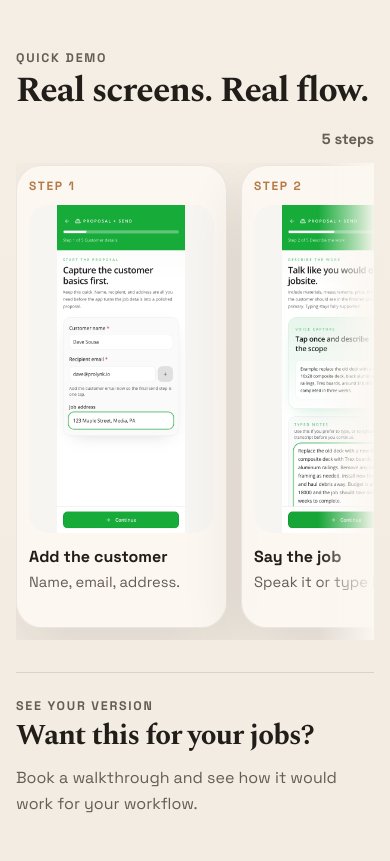
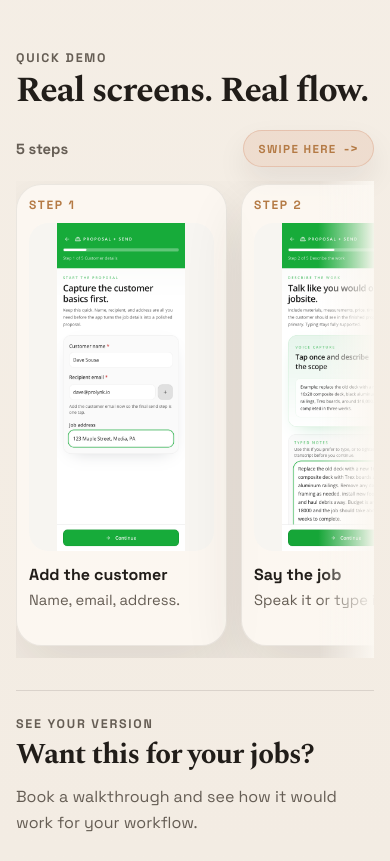
Before and after one commit to AP-Moose/voice-to-proposal-site, a Next.js app: page / in a window 390 px wide. Shown: the part 2680-3541 px from the top of the page. Built offline with nearby package versions, Linux system fonts and the light colour scheme.

Commit message:
Add swipe hint bubble to demo gallery

```diff
--- a/app/globals.css
+++ b/app/globals.css
@@ -352,6 +352,21 @@ img {
   font-weight: 700;
 }
 
+.demo-swipe-hint {
+  display: none;
+  margin: 0;
+  padding: 0.55rem 0.9rem;
+  border-radius: 999px;
+  background: rgba(194, 101, 55, 0.12);
+  border: 1px solid rgba(194, 101, 55, 0.22);
+  color: var(--accent);
+  font-size: 0.72rem;
+  font-weight: 800;
+  letter-spacing: 0.12em;
+  text-transform: uppercase;
+  box-shadow: 0 14px 30px rgba(33, 29, 25, 0.08);
+}
+
 .demo-scroller {
   position: relative;
 }
@@ -586,7 +601,19 @@ img {
   }
 
   .demo-rail-header {
-    justify-content: flex-end;
+    justify-content: space-between;
+  }
+
+  .demo-swipe-hint {
+    display: inline-flex;
+    align-items: center;
+    gap: 0.45rem;
+  }
+
+  .demo-swipe-hint::after {
+    content: "->";
+    font-size: 0.82rem;
+    letter-spacing: 0.04em;
   }
 
   .demo-gallery {
--- a/app/page.tsx
+++ b/app/page.tsx
@@ -170,6 +170,9 @@ export default function Home() {
         </div>
         <div className="demo-rail-header">
           <p className="demo-count">5 steps</p>
+          <p className="demo-swipe-hint" aria-hidden="true">
+            Swipe here
+          </p>
         </div>
         <div className="demo-scroller" aria-label="Voice-to-proposal screen walkthrough">
           <div className="demo-gallery">
```
